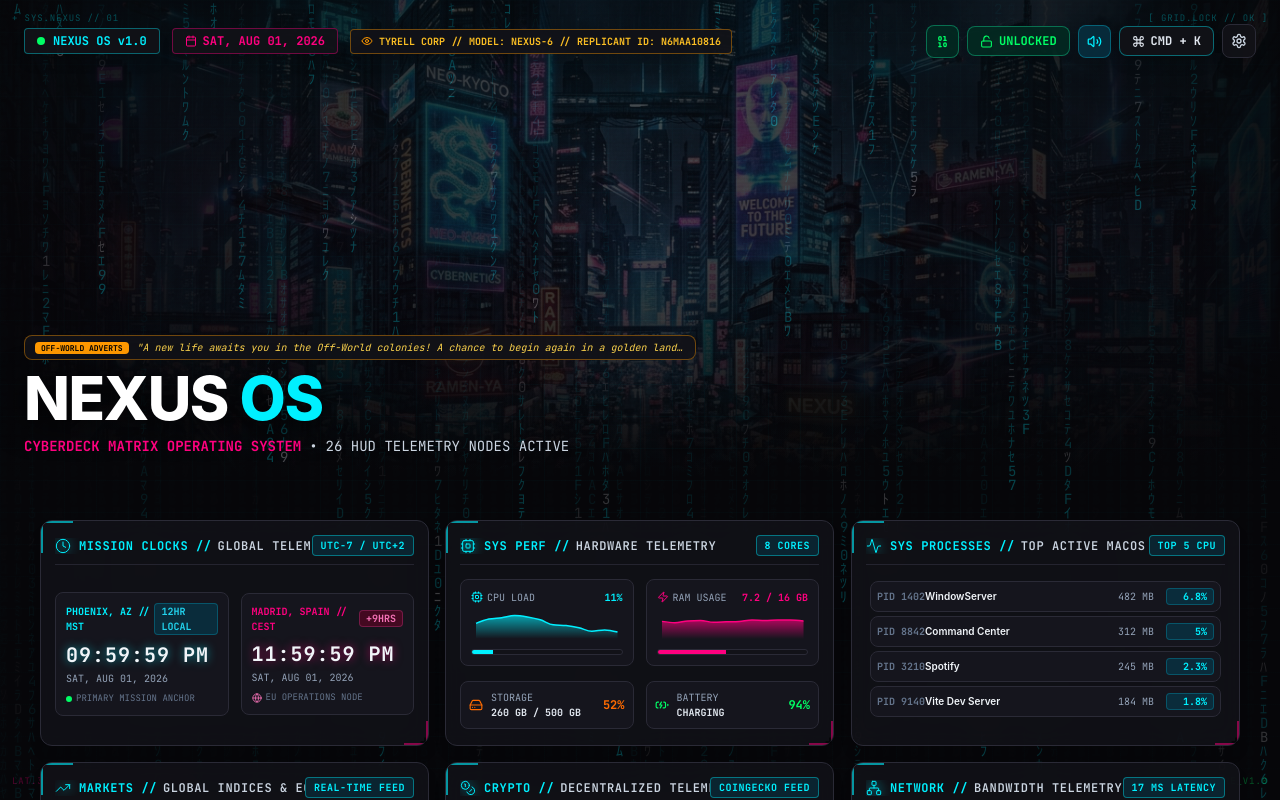
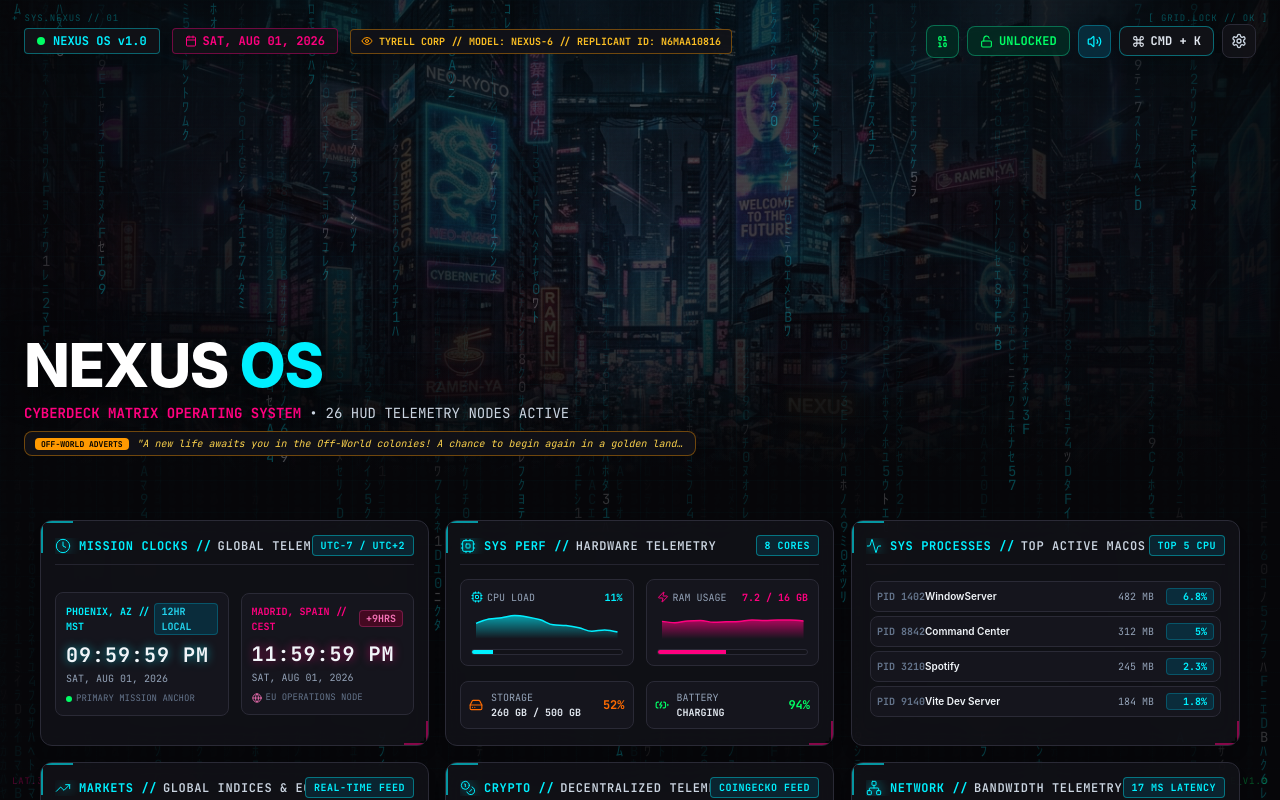
Before and after one commit to hunterom-pe/cybernetic-command-center, a React (Vite) app: page / in a window 1280 px wide. Shown: the top 800 px of the page. Built offline with nearby package versions, Linux system fonts and the light colour scheme; no server answers.

Commit message:
style(header): place Off-World Adverts ticker directly below the CYBERDECK MATRIX subtitle line

```diff
--- a/src/renderer/components/common/HeaderBanner.tsx
+++ b/src/renderer/components/common/HeaderBanner.tsx
@@ -116,14 +116,6 @@ export const HeaderBanner: React.FC<HeaderBannerProps> = ({ onOpenSettings, onOp
 
         {/* Bottom Banner Title, Subtitle & Off-World Adverts Ticker */}
         <div className="space-y-2 mt-auto">
-          {/* Off-World Colony Advertising Ticker Banner */}
-          <div className="bg-[#121218]/90 border border-[#FF9900]/40 rounded-lg px-2.5 py-1 font-mono text-[10px] text-amber-300 backdrop-blur-md flex items-center space-x-2 overflow-hidden max-w-2xl">
-            <span className="bg-[#FF9900] text-black font-extrabold px-1.5 py-0.2 rounded text-[8px] shrink-0 uppercase">OFF-WORLD ADVERTS</span>
-            <div className="truncate italic">
-              "A new life awaits you in the Off-World colonies! A chance to begin again in a golden land of opportunity..."
-            </div>
-          </div>
-
           <h1 className="text-4xl sm:text-6xl font-extrabold tracking-tight font-sans text-white drop-shadow-[0_4px_16px_rgba(0,0,0,0.9)] glitch-hover cursor-pointer">
             NEXUS <span style={{ color: colors.primary }}>OS</span>
           </h1>
@@ -132,6 +124,14 @@ export const HeaderBanner: React.FC<HeaderBannerProps> = ({ onOpenSettings, onOp
             <span>•</span>
             <span>26 HUD TELEMETRY NODES ACTIVE</span>
           </p>
+
+          {/* Off-World Colony Advertising Ticker Banner */}
+          <div className="bg-[#121218]/90 border border-[#FF9900]/40 rounded-lg px-2.5 py-1 font-mono text-[10px] text-amber-300 backdrop-blur-md flex items-center space-x-2 overflow-hidden max-w-2xl">
+            <span className="bg-[#FF9900] text-black font-extrabold px-1.5 py-0.2 rounded text-[8px] shrink-0 uppercase">OFF-WORLD ADVERTS</span>
+            <div className="truncate italic">
+              "A new life awaits you in the Off-World colonies! A chance to begin again in a golden land of opportunity..."
+            </div>
+          </div>
         </div>
       </div>
     </header>
```
